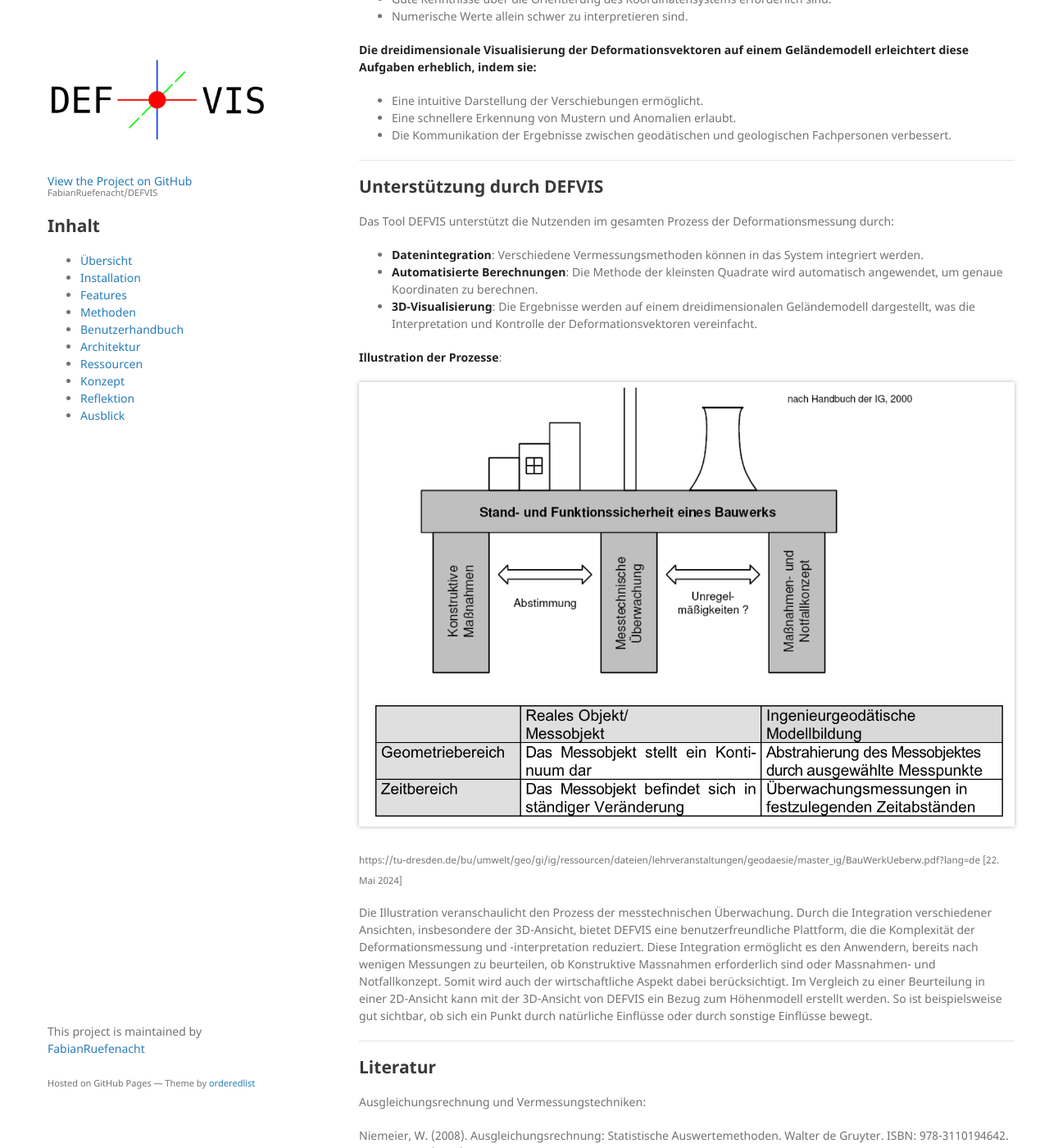
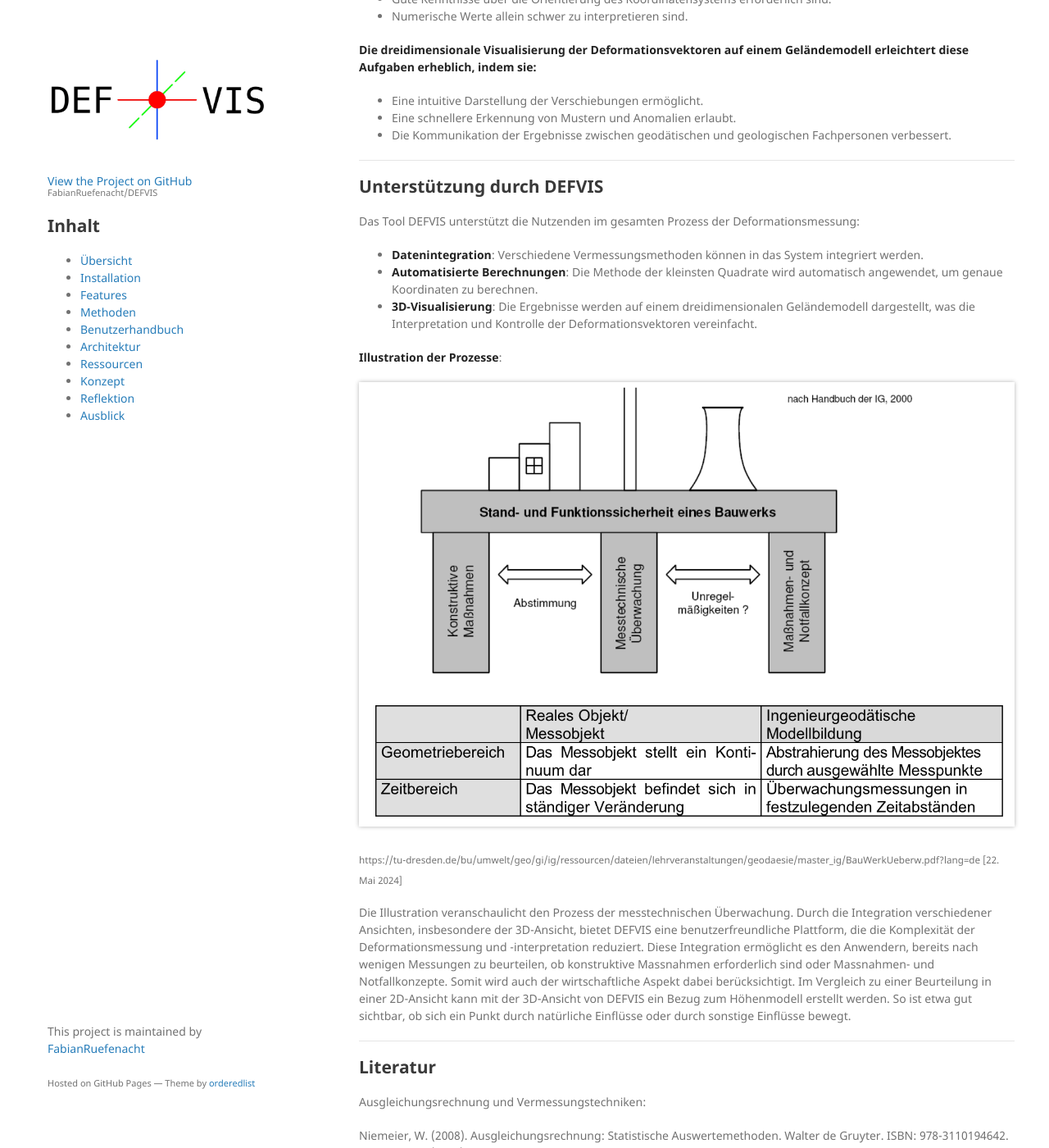
Before and after one commit to FabianRuefenacht/DEFVIS, a Jekyll site: the page built from docs/methoden.md, in a window 1280 px wide and 1400 px high, scrolled down 1326 px. Shown: the whole window at 82% size. Built offline with Jekyll 4.4.1, drawn with Linux system fonts in a browser that asks for light colours; our own code applies the rules of GitHub Pages for plain Markdown files; formulas are drawn with MathJax 3; some of the changed text lies outside the part shown.

Commit message:
spelling check methoden.md

```diff
--- a/docs/methoden.md
+++ b/docs/methoden.md
@@ -1,4 +1,4 @@
-[Gehe zurück zur Hauptseite](index.html)
+[Gehe zurück zur Hauptseite.](index.html)
 
 # Angewandte Methoden
 
@@ -74,7 +74,7 @@
 
 ## Unterstützung durch DEFVIS {#unterstuetzung}
 
-Das Tool DEFVIS unterstützt die Nutzenden im gesamten Prozess der Deformationsmessung durch:
+Das Tool DEFVIS unterstützt die Nutzenden im gesamten Prozess der Deformationsmessung:
 
 - **Datenintegration**: Verschiedene Vermessungsmethoden können in das System integriert werden.
 - **Automatisierte Berechnungen**: Die Methode der kleinsten Quadrate wird automatisch angewendet, um genaue Koordinaten zu berechnen.
@@ -86,7 +86,7 @@
 
 <sub>https://tu-dresden.de/bu/umwelt/geo/gi/ig/ressourcen/dateien/lehrveranstaltungen/geodaesie/master_ig/BauWerkUeberw.pdf?lang=de [22. Mai 2024]</sub>
 
-Die Illustration veranschaulicht den Prozess der messtechnischen Überwachung. Durch die Integration verschiedener Ansichten, insbesondere der 3D-Ansicht, bietet DEFVIS eine benutzerfreundliche Plattform, die die Komplexität der Deformationsmessung und -interpretation reduziert. Diese Integration ermöglicht es den Anwendern, bereits nach wenigen Messungen zu beurteilen, ob Konstruktive Massnahmen erforderlich sind oder Massnahmen- und Notfallkonzept. Somit wird auch der wirtschaftliche Aspekt dabei berücksichtigt. Im Vergleich zu einer Beurteilung in einer 2D-Ansicht kann mit der 3D-Ansicht von DEFVIS ein Bezug zum Höhenmodell erstellt werden. So ist beispielsweise gut sichtbar, ob sich ein Punkt durch natürliche Einflüsse oder durch sonstige Einflüsse bewegt.
+Die Illustration veranschaulicht den Prozess der messtechnischen Überwachung. Durch die Integration verschiedener Ansichten, insbesondere der 3D-Ansicht, bietet DEFVIS eine benutzerfreundliche Plattform, die die Komplexität der Deformationsmessung und -interpretation reduziert. Diese Integration ermöglicht es den Anwendern, bereits nach wenigen Messungen zu beurteilen, ob konstruktive Massnahmen erforderlich sind oder Massnahmen- und Notfallkonzepte. Somit wird auch der wirtschaftliche Aspekt dabei berücksichtigt. Im Vergleich zu einer Beurteilung in einer 2D-Ansicht kann mit der 3D-Ansicht von DEFVIS ein Bezug zum Höhenmodell erstellt werden. So ist etwa gut sichtbar, ob sich ein Punkt durch natürliche Einflüsse oder durch sonstige Einflüsse bewegt.
 
 ---
 
@@ -115,4 +115,4 @@
 
 ---
 
-[zurück nach ganz oben](methoden.html)
+[Zurück nach ganz oben.](methoden.html)
```
Also changed, not shown: other parts of docs/methoden.md (+1 -1 lines).
